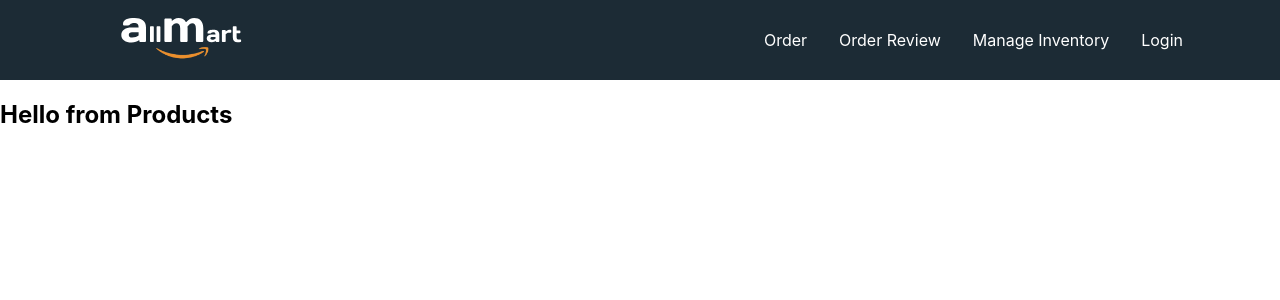
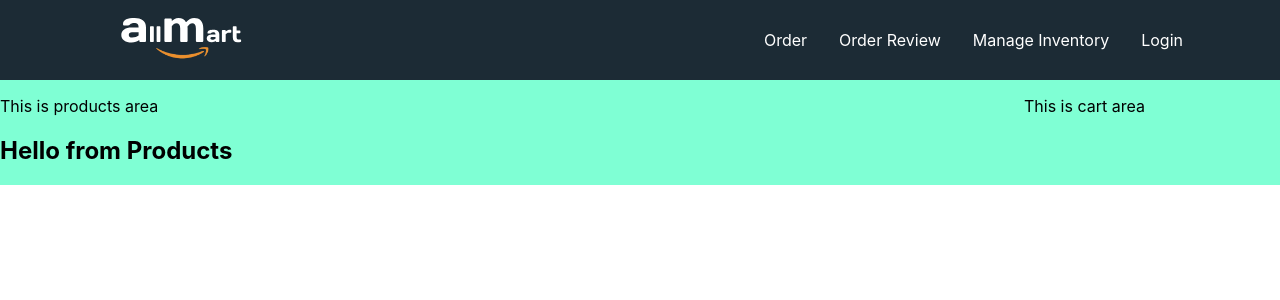
Before and after one commit to nurealammiaji/all-mart-simple, a React (Create React App) app: page / in a window 1280 px wide. Shown: the top 300 px of the page. Built offline with nearby package versions, Linux system fonts and the light colour scheme.

Commit message:
state and effect added

```diff
--- a/src/App.js
+++ b/src/App.js
@@ -1,12 +1,13 @@
 import './App.css';
 import Header from './components/Header/Header';
+import Shop from './components/Shop/Shop';
 import Products from './components/Products/Products';
 
 function App() {
   return (
     <div className="App">
       <Header></Header>
-      <Products></Products>
+      <Shop></Shop>
     </div>
   );
 }
--- a/src/components/Products/Products.js
+++ b/src/components/Products/Products.js
@@ -1,4 +1,5 @@
 import React from 'react';
+import './Products.css';
 
 const Products = () => {
 
--- a/src/components/Shop/Shop.css
+++ b/src/components/Shop/Shop.css
@@ -0,0 +1,5 @@
+.shop {
+    background-color: aquamarine;
+    display: grid;
+    grid-template-columns: 4fr 1fr;
+}
--- a/src/components/Shop/Shop.js
+++ b/src/components/Shop/Shop.js
@@ -0,0 +1,30 @@
+import React, { useEffect, useState } from 'react';
+import './Shop.css';
+import Products from '../Products/Products';
+
+const Shop = () => {
+
+    const [products, setProducts] = useState([]);
+    useEffect( () => {
+        fetch('products.json')
+        .then(res => res.json())
+        .then(data => setProducts(data));
+    }, [])
+
+    return (
+        <div className='shop'>
+            {
+                products.map(product => console.log(product))
+            }
+            <div className='products-area'>
+                <p>This is products area</p>
+                <Products></Products>
+            </div>
+            <div className='cart-area'>
+                <p>This is cart area</p>
+            </div>
+        </div>
+    );
+};
+
+export default Shop;
```
